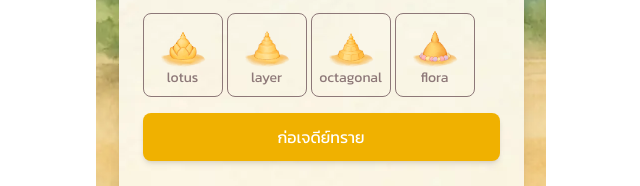
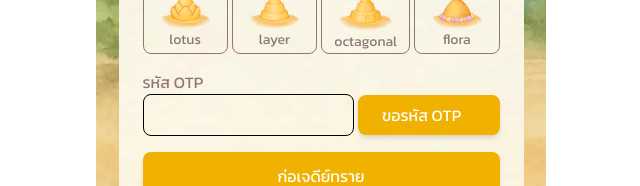
Before and after one commit to neennera/sandcastle, a SvelteKit app: page /buildcastle in a window 1280 px wide. Shown: the part 478-664 px from the top of the page, without its empty margins (319-959 px from the left). Built offline with nearby package versions, Linux system fonts and the light colour scheme.

Commit message:
add: otp method

```diff
--- a/src/routes/buildcastle/+page.svelte
+++ b/src/routes/buildcastle/+page.svelte
@@ -1,4 +1,6 @@
 <script>
+	import { toast } from '@zerodevx/svelte-toast'; // Import the toast library
+	import { SvelteToast } from '@zerodevx/svelte-toast';
 	let sandcastlename = '';
 	let name = '';
 	let email = '';
@@ -16,12 +18,132 @@
 
 	const castleOptions = ['lotus', 'layer', 'octagonal', 'flora'];
 
-	function handleSubmit() {
-		alert(`กำลังสร้างเจดีย์ทราย: ${castleType}`);
-	}
 	function closeToast() {
 		toastVisible = false; // Hide the toast
 		toastMessage = ''; // Clear the message
+	}
+
+	// OTP function
+	let otp = ''; // To store the OTP input
+	let otpButtonText = 'ขอรหัส OTP'; // Button text
+	let errorMessage = ''; // To store error messages
+	let isOtpSent = false; // To track if the OTP has been sent
+
+	async function requestOtp() {
+		// Check if required fields are empty
+		if (!sandcastlename || !name || !email || !castleType) {
+			toast.push('กรุณากรอกค่าให้ครบ', {
+				theme: {
+					'--toastBackground': '#f56565',
+					'--toastColor': '#fff'
+				}
+			});
+			return;
+		}
+
+		try {
+			// Reset error message
+			errorMessage = '';
+
+			// Send API request to /get-otp
+			const response = await fetch('/api/auth/get-otp', {
+				method: 'POST',
+				headers: {
+					'Content-Type': 'application/json'
+				},
+				body: JSON.stringify({
+					email, // Assuming `email` is already bound to an input field
+					ownername: name // Assuming `name` is already bound to an input field
+				})
+			});
+
+			if (!response.ok) {
+				const errorData = await response.json();
+				errorMessage = errorData.message || 'An error occurred';
+				toast.push(errorData.message || 'An error occurred', {
+					theme: {
+						'--toastBackground': '#f56565',
+						'--toastColor': '#fff'
+					}
+				});
+			} else {
+				isOtpSent = true; // Mark OTP as sent
+				toast.push('รหัส OTP ถูกส่งแล้ว', {
+					theme: {
+						'--toastBackground': '#48bb78',
+						'--toastColor': '#fff'
+					}
+				});
+			}
+		} catch (err) {
+			errorMessage = 'Failed to request OTP. Please try again.';
+			toast.push('Failed to request OTP. Please try again.', {
+				theme: {
+					'--toastBackground': '#f56565',
+					'--toastColor': '#fff'
+				}
+			});
+			console.error(err);
+		} finally {
+			// Update button text regardless of success or failure
+			otpButtonText = 'ส่งแล้ว';
+		}
+	}
+
+	// Function to handle form submission
+	async function handleSubmit() {
+		// Check if required fields are empty
+		if (!sandcastlename || !name || !email || !castleType || !otp) {
+			toast.push('กรุณากรอกค่า otp', {
+				theme: {
+					'--toastBackground': '#f56565',
+					'--toastColor': '#fff'
+				}
+			});
+			return;
+		}
+
+		try {
+			// Send API request to create a sandcastle
+			const response = await fetch('/api/sandcastles', {
+				method: 'POST',
+				headers: {
+					'Content-Type': 'application/json'
+				},
+				body: JSON.stringify({
+					name: sandcastlename,
+					type: castleType,
+					ownername: name,
+					email
+				})
+			});
+
+			if (!response.ok) {
+				const errorData = await response.json();
+				toast.push(errorData.message || 'An error occurred', {
+					theme: {
+						'--toastBackground': '#f56565',
+						'--toastColor': '#fff'
+					}
+				});
+			} else {
+				toast.push('เจดีย์ทรายถูกสร้างสำเร็จ!', {
+					theme: {
+						'--toastBackground': '#48bb78',
+						'--toastColor': '#fff'
+					}
+				});
+				// Optionally redirect or reset form
+			}
+		} catch (err) {
+			toast.push('Failed to create sandcastle. Please try again.', {
+				theme: {
+					'--toastBackground': '#f56565',
+					'--toastColor': '#fff'
+				}
+			});
+			console.error(err);
+		}
 	}
 </script>
 
@@ -29,10 +151,12 @@
 <div
 	class="flex h-full w-full flex-col items-center justify-center self-center bg-[url('/sample/templebg.webp')] bg-cover"
 >
+	<SvelteToast />
+
 	<div
 		class="relative flex h-[90%] w-[90%] flex-col items-center justify-center rounded-[20px] bg-[url('/sample/bg.webp')] bg-cover"
 	>
-		<form class="w-full max-w-lg rounded-lg bg-[url(/sample/bg.webp)] p-6 shadow-lg">
+		<form class="w-full max-w-lg rounded-lg bg-[url(/sample/bg.webp)] p-6">
 			<div class="text-center">
 				<h1 class="mb-6 text-3xl font-bold text-[#8D7878]">สร้างเจดีย์ใหม่</h1>
 			</div>
@@ -73,7 +197,7 @@
 				<div class="flex w-full space-x-4 py-4">
 					<div class="flex space-x-1">
 						{#each castleOptions as option}
-							<div class="flex flex-col items-center space-y-1 text-[#8D7878]">
+							<div class="flex w-[25%] flex-col items-center space-y-1 text-[#8D7878]">
 								<button
 									type="button"
 									on:click={() => {
@@ -89,7 +213,7 @@
 											toastMessage = details.flora;
 										}
 									}}
-									class="flex w-20 cursor-pointer flex-col items-center justify-center rounded-lg border px-4 py-2 text-sm {castleType ==
+									class="flex h-20 w-full cursor-pointer flex-col items-center justify-center rounded-lg border px-4 py-2 text-sm {castleType ==
 										option &&
 										'bg-yellow-500 font-bold text-white'} hover:bg-yellow-400 hover:text-white"
 								>
@@ -134,6 +258,34 @@
 					</div>
 				{/if}
 
+				<!-- OTP button -->
+				<div class="mb-4 flex w-full flex-col items-start justify-center space-x-1">
+					<label for="otp" class="block text-[#8D7878]">รหัส OTP</label>
+					<div class="flex w-full items-center justify-between space-x-1">
+						<div class="flex w-[60%] flex-col">
+							<input
+								id="otp"
+								type="text"
+								bind:value={otp}
+								class="w-full rounded-lg border px-4 py-2 focus:ring-2 focus:ring-yellow-500 focus:outline-none"
+							/>
+						</div>
+						<!-- OTP Button -->
+						<button
+							class="flex h-10 w-[40%] items-center rounded-lg bg-yellow-500 px-6 py-3 text-white shadow-md hover:bg-yellow-600 disabled:opacity-50"
+							on:click|preventDefault={requestOtp}
+							disabled={isOtpSent}
+						>
+							{otpButtonText}
+						</button>
+					</div>
+
+					<!-- Error Message -->
+					{#if errorMessage}
+						<p class="text-red-500">{errorMessage}</p>
+					{/if}
+				</div>
+
 				<!-- Submit Button -->
 				<button
 					type="submit"
```
